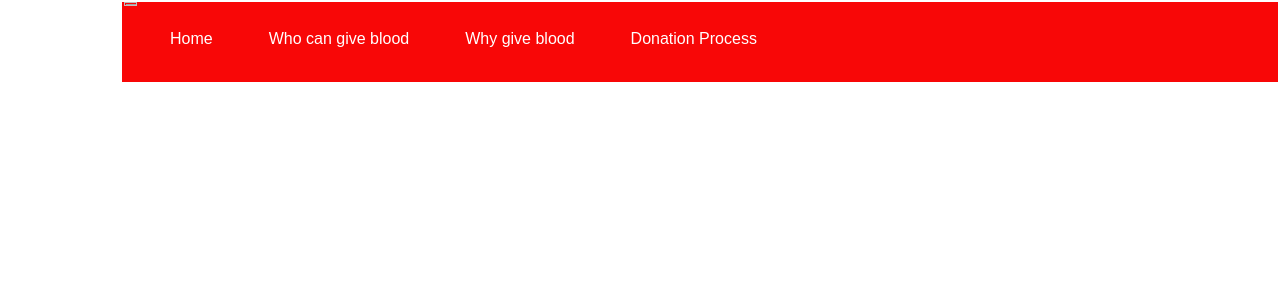
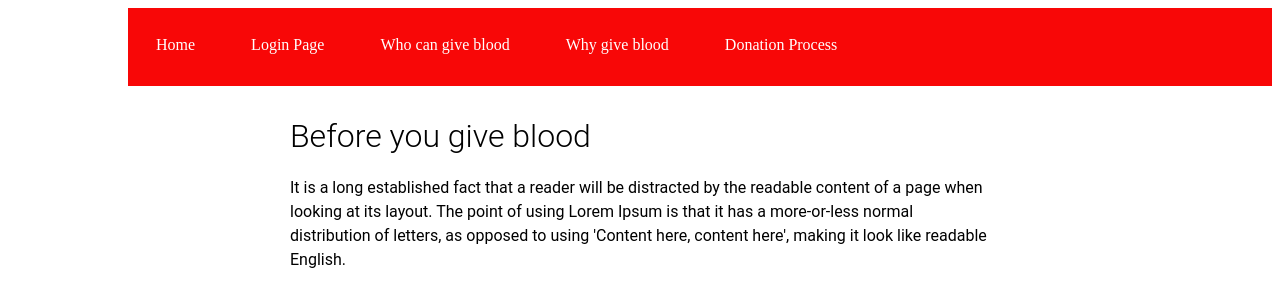
Before and after one commit to isuri9734/BloodBankSystem, a PHP site: page /DonationP.html in a window 1280 px wide. Shown: the top 307 px of the page. Run offline with PHP 8.4, Linux system fonts and the light colour scheme.

Commit message:
add new pages

```diff
--- a/DonationP.html
+++ b/DonationP.html
@@ -1,7 +1,7 @@
 <html>
     <head>
-        <title>Why give Blood</title>
-        <link rel="stylesheet" type="text/css" href="css\whyblood.css">
+        <title>Donation Process</title>
+        <link rel="stylesheet" type="text/css" href="css\DonationP.css">
     </head>
 
 <body>
@@ -9,10 +9,18 @@
 
         <li><img src=""></li>
         <li><a class="active" href="Web.html">Home</a></li>
+        <li><a href="Login.html">Login Page</a></li>
         <li><a href="Whocan.html">Who can give blood</a></li>
         <li><a href="Whyblood.html">Why give blood</a></li>
         <li><a href="DonationP.html">Donation Process</a></li>
       </ul>
-
+      <div class="content">
+          <h1>Before you give blood</h1>
+          <p>
+            It is a long established fact that a reader will be distracted by the readable content of a page when looking at its layout.
+             The point of using Lorem Ipsum is that it has a more-or-less normal distribution of letters,
+            as opposed to using 'Content here, content here', making it look like readable English.
+          </p>
+      </div>
 </body>
 </html>
--- a/Login.html
+++ b/Login.html
@@ -11,6 +11,7 @@
     <ul>
       <li><img src=""></li>
       <li><a class="active" href="Web.html">Home</a></li>
+      <li><a href="Login.html">Login Page</a></li>
       <li><a href="Whocan.html">Who can give blood</a></li>
       <li><a href="Whyblood.html">Why give blood</a></li>
       <li><a href="DonationP.html">Donation Process</a></li>
--- a/Web.html
+++ b/Web.html
@@ -11,9 +11,11 @@
 
         <li><img src=""></li>
         <li><a class="active" href="Web.html">Home</a></li>
+        <li><a href="Login.html">Login Page</a></li>
         <li><a href="Whocan.html">Who can give blood</a></li>
         <li><a href="Whyblood.html">Why give blood</a></li>
         <li><a href="DonationP.html">Donation Process</a></li>
+
       </ul>
 
 
--- a/css/DonationP.css
+++ b/css/DonationP.css
@@ -24,3 +24,21 @@
   li a:hover {
     background-color:rgb(126, 125, 126);
   }
+
+  .content{
+    max-width: 700px;
+    margin: auto;
+    background: white;
+    padding: 10px;
+    line-height: 1.5;
+    font-family: Roboto,sans-serif;
+
+ }
+
+ h1{
+    font-family: Roboto,sans-serif;
+    font-style: normal;
+    font-weight: 300;
+    margin: 0 0 7.5px;
+
+ }
--- a/css/whocan.css
+++ b/css/whocan.css
@@ -26,7 +26,7 @@
   }
 
   ul.a{
-      list-style-type: circle;
+      list-style-type: square;
     }
 
     .content{
@@ -35,6 +35,7 @@
       background: white;
       padding: 10px;
       line-height: 1.5;
+      font-family: Roboto,sans-serif;
 
    }
 
--- a/css/whyblood.css
+++ b/css/whyblood.css
@@ -54,6 +54,7 @@
     background: white;
     padding: 10px;
     line-height: 1.5;
+    font-family: Roboto,sans-serif;
 
  }
 
--- a/whocan.html
+++ b/whocan.html
@@ -8,6 +8,7 @@
  <ul class="b">
         <li><img src=""></li>
         <li><a class="active" href="Web.html">Home</a></li>
+        <li><a href="Login.html">Login Page</a></li>
         <li><a href="Whocan.html">Who can give blood</a></li>
         <li><a href="Whyblood.html">Why give blood</a></li>
         <li><a href="DonationP.html">Donation Process</a></li>
@@ -19,7 +20,7 @@
 
 <p>Most people can give blood. You can give blood if you:
     <ul class="a">
-        <li> are fit and healthy</li>
+        <li> are fit and healthy</li><br>
         <li>weigh between 7 stone 12 lbs and 25 stone, or 50kg and 158kg</li>
         <li> are aged between 17 and 66 (or 70 if you have given blood before)</li>
         <li> are over 70 and have given a full blood donation in the last two years</li>
--- a/whyblood.html
+++ b/whyblood.html
@@ -9,6 +9,7 @@
 
         <li><img src=""></li>
         <li><a class="active" href="Web.html">Home</a></li>
+        <li><a href="Login.html">Login Page</a></li>
         <li><a href="Whocan.html">Who can give blood</a></li>
         <li><a href="Whyblood.html">Why give blood</a></li>
         <li><a href="DonationP.html">Donation Process</a></li>
```
Also changed, not shown: css/LoginStylesheet.css (+0 -9 lines), css/Stylesheet.css (+7 -20 lines). Lines whose indentation alone changed are shown as unchanged.
